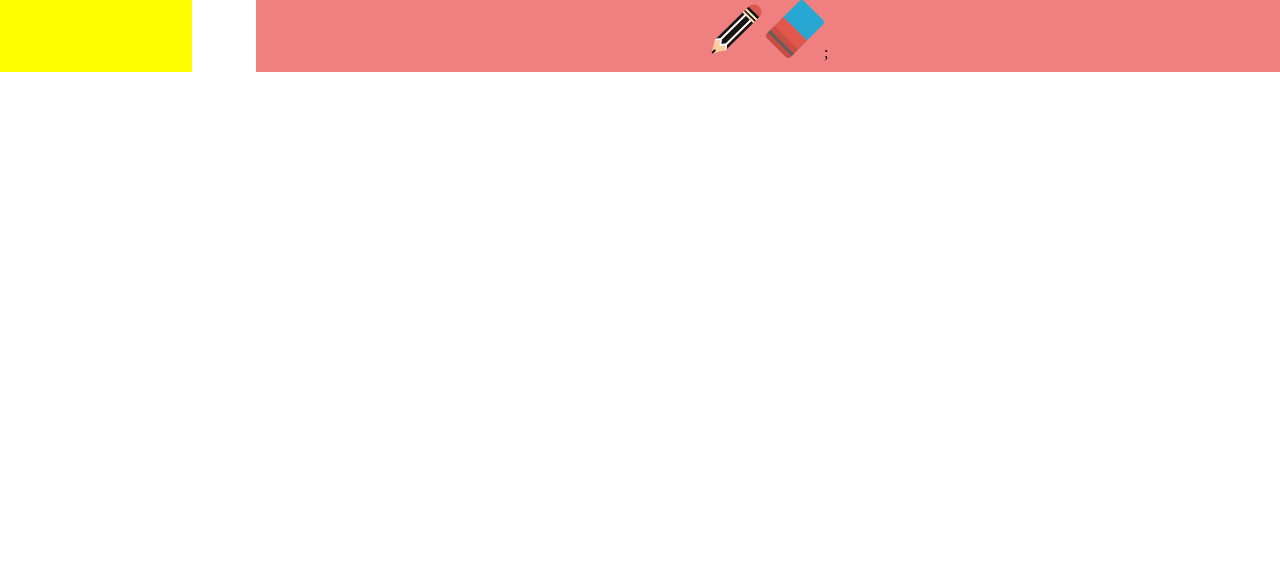
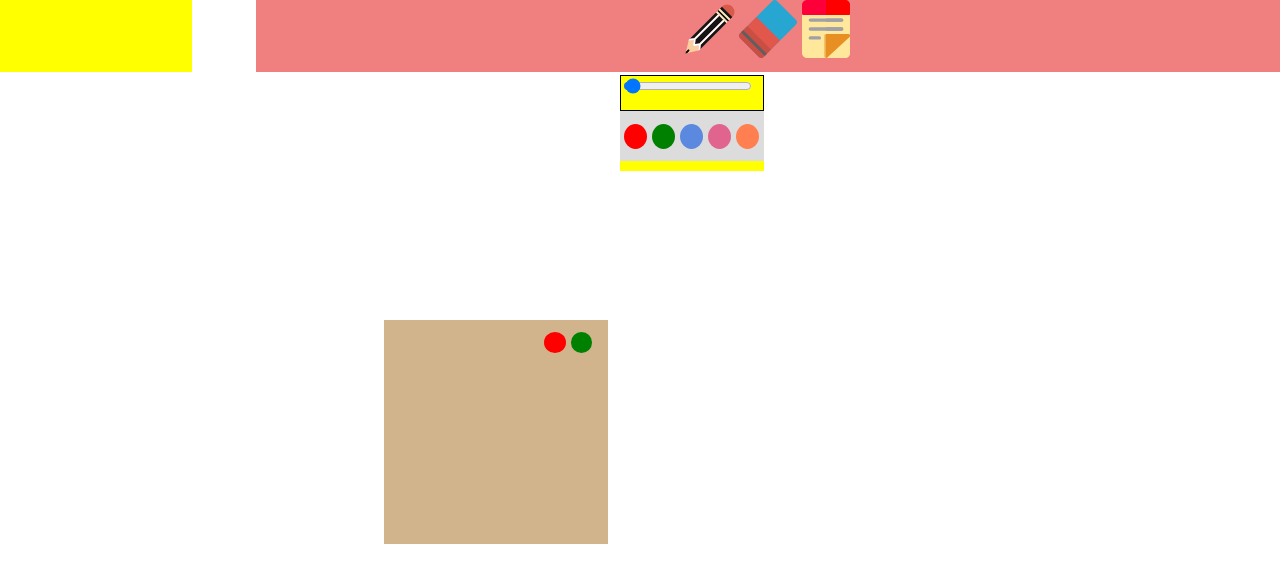
Before and after one commit to vidushihaksar/OpenBoard, a website: page index.html in a window 1280 px wide. Both pictures are taken after a click on the picture 736 px from the left and 29 px from the top of the page. Drawn offline with Linux system fonts and the light colour scheme.

Commit message:
added sticky

```diff
--- a/canvas.js
+++ b/canvas.js
@@ -1,6 +1,6 @@
 // press mouse
 let isPenDown = false;
-board.addEventListener("mousedown", function (e) {
+board.addEventListener("mousedown", function(e) {
         // begin path
         ctx.beginPath();
         // move to mouse pointers location
@@ -10,11 +10,13 @@ board.addEventListener("mousedown", function (e) {
         y = Number(y) - top
         ctx.moveTo(x, y);
         console.log("Mouse down")
+        console.log("Mouse down")
         isPenDown = true;
     })
     // on move
-board.addEventListener("mousemove", function (e) {
+board.addEventListener("mousemove", function(e) {
     if (isPenDown) {
+        console.log("MOuse move")
         console.log("Mouse move")
             // lineTo
         let x = e.clientX;
@@ -26,12 +28,16 @@ board.addEventListener("mousemove", function (e) {
         ctx.stroke();
     }
 })
-window.addEventListener("mouseup", function () {
+board.addEventListener("mouseup", function() {
+    window.addEventListener("mouseup", function() {
         // close Path
+        console.log("MOuse up")
         console.log("Mouse up")
             // ctx.closePath();
         isPenDown = false;
     })
+})
+
 function getLocation() {
     let { top } = board.getBoundingClientRect();
     return top;
--- a/index.html
+++ b/index.html
@@ -4,6 +4,7 @@
 <head>
     <meta charset="UTF-8">
     <meta name="viewport" content="width=device-width, initial-scale=1.0">
+
     <title>Document</title>
     <style>
         * {
@@ -30,29 +31,44 @@
         <div class="tool-panel">
             <div class="tool">
                 <img src="./NewIcons/Black_Pencil.svg" alt="" class="tool-img" id="pencil" onclick="handleTool('pencil')">
-                <div class="tool-options"></div>
-                <div class="tool-options">
+                <div class="tool-options" id="pencil-options">
                     <div class="slider">
-                        <input type="range" name="" id="">
+                        <input type="range" max='50' min='4' value='5' step='1'>
                     </div>
                     <div class="colors">
-                        <div class="color red"></div>
-                        <div class="color green"></div>
-                        <div class="color blue"></div>
+                        <div class="color red" onclick="changeColor('red')"></div>
+                        <div class="color green" onclick="changeColor('green')"></div>
+                        <div class="color blue" onclick="changeColor('rgb(91, 137, 223)')"></div>
+                        <div class="color pink" onclick="changeColor('rgb(224, 100, 141)')"></div>
+                        <div class="color coral" onclick="changeColor('coral')"></div>
                     </div>
-
                 </div>
             </div>
             <div class="tool">
-                <img src="./NewIcons/Eraser.svg" alt="" class="tool-img" id="eraser" onclick="handleTool('eraser')">;
-                <div class="tool-options"></div>
-                <div class="tool-options">
-                    <div class="slider"></div>
+                <img src="./NewIcons/Eraser.svg" alt="" class="tool-img" id="eraser" onclick="handleTool('eraser')">
+                <div class="tool-options" id="eraser-options">
+                    <div class="slider">
+                        <input type="range" name="" max='50' min='4' value='5' step='1'>
+                    </div>
                 </div>
+            </div>
+            <div class="tool">
+                <img src="./NewIcons/StickyNote.svg" alt="" class="tool-img" id="sticky" onclick="handleTool('sticky')">
+
             </div>
         </div>
     </div>
+    </div>
     <canvas class="board"></canvas>
+
+    <div class="stickyPad">
+        <div class="nav-bar">
+            <div class="close"></div>
+            <div class="minimize"></div>
+        </div>
+        <div class="textarea"></div>
+    </div>
+
     <script>
         let board = document.querySelector(".board");
         board.height = window.innerHeight;
@@ -66,7 +82,10 @@
         })
     </script>
     <script src="tools.js"></script>
-    <script src="canavs.js"></script>
+    <script src="sticky.js"></script>
+    <script src="canvas.js"></script>
+
+
 </body>
 
 </html>
--- /dev/null
+++ b/sticky.js
@@ -0,0 +1,35 @@
+function createSticky() {
+    // <div class="stickyPad">
+    //     <div class="nav-bar">
+    //         <div class="close"></div>
+    //         <div class="minimize"></div>
+    //     </div>
+    //     <div class="textbox">
+    //         <textarea name="" id="" cols="30" rows="10"></textarea></div>
+    // </div>
+    // create
+    let stickyPad = document.createElement("div");
+    let navBar = document.createElement("div");
+    let close = document.createElement("div");
+    let minimize = document.createElement("div");
+    let textbox = document.createElement("div");
+    let textarea = document.createElement("textarea");
+    //    add classes
+    stickyPad.setAttribute("class", "stickyPad");
+    navBar.setAttribute("class", "nav-bar");
+    close.setAttribute("class", "close");
+    minimize.setAttribute("class", "minimize");
+    textbox.setAttribute("class", "textbox");
+    // create subtree
+    stickyPad.appendChild(navBar);
+    stickyPad.appendChild(textbox);
+    navBar.appendChild(minimize);
+    navBar.appendChild(close);
+    textbox.appendChild(textarea);
+
+    // add subtree to page
+    document.body.appendChild(stickyPad);
+
+
+
+}
--- a/style.css
+++ b/style.css
@@ -43,7 +43,7 @@
     }
 
     .colors {
-    height: 62%;
+        height: 52%;
         background: gainsboro;
         display: flex;
         justify-content: space-evenly;
@@ -51,8 +51,8 @@
     }
 
     .color {
-    height: 63%;
-    width: 26%;
+        height: 50%;
+        width: 16%;
         border-radius: 50%;
     }
 
@@ -61,13 +61,65 @@
     }
 
     .blue {
-    background-color: blue;
+        background-color: rgb(91, 137, 223);
     }
 
     .green {
         background-color: green;
     }
 
+    .pink {
+        background-color: rgb(224, 100, 141);
+    }
+
+    .coral {
+        background-color: coral;
+    }
+
     .show {
         display: block;
     }
+
+    .stickyPad {
+        height: 14rem;
+        width: 14rem;
+        /* different layer */
+        /* align itself according to html page origin */
+        position: absolute;
+        top: 40vh;
+        left: 30vw;
+        background-color: tan;
+    }
+
+    .nav-bar {
+        height: 20%;
+        display: flex;
+        justify-content: flex-end;
+        align-items: center;
+        padding-right: 11px;
+    }
+
+    .close,
+    .minimize {
+        height: 46%;
+        width: 10%;
+        margin-right: 5px;
+        border-radius: 56%;
+    }
+
+    .close {
+        background: red;
+    }
+
+    .minimize {
+        background: green;
+    }
+
+    .textbox {
+        height: 80%;
+    }
+
+    .textbox textarea {
+        height: 100%;
+        width: 100%;
+    }
--- a/tools.js
+++ b/tools.js
@@ -1,13 +1,16 @@
 ctx.lineWidth = 5;
-ctx.lineCap="round";
-ctx.lineJoin='round';
+ctx.lineWidth = 5;
+ctx.lineCap = "round";
+ctx.lineJoin = 'round';
 let activeTool = 'pencil';
 let pencil = document.querySelector("#pencil");
 let eraser = document.querySelector("#eraser");
 let pencilOptions = document.querySelector("#pencil-options");
 let eraserOptions = document.querySelector("#eraser-options");
+
 function handleTool(tool) {
     if (tool == "pencil") {
+        ctx.strokeStyle = "black";
         if (activeTool == "pencil") {
             pencilOptions.classList.add("show");
         } else {
@@ -16,6 +19,7 @@ function handleTool(tool) {
             eraserOptions.classList.remove("show");
         }
     } else if (tool == "eraser") {
+        ctx.strokeStyle = "white"
         if (activeTool == "eraser") {
             eraserOptions.classList.add("show");
         } else {
@@ -24,15 +28,18 @@ function handleTool(tool) {
             pencilOptions.classList.remove("show");
         }
 
+    } else if (tool == "sticky") {
+        createSticky();
     }
 }
+
 function changeColor(color) {
     ctx.strokeStyle = color;
 }
 
 let sliders = document.querySelectorAll("input[type='range']");
 for (let i = 0; i < sliders.length; i++) {
-    sliders[i].addEventListener("change", function () {
+    sliders[i].addEventListener("change", function() {
         let width = sliders[i].value;
         ctx.lineWidth = width;
     })
```
Lines whose indentation alone changed are shown as unchanged.
